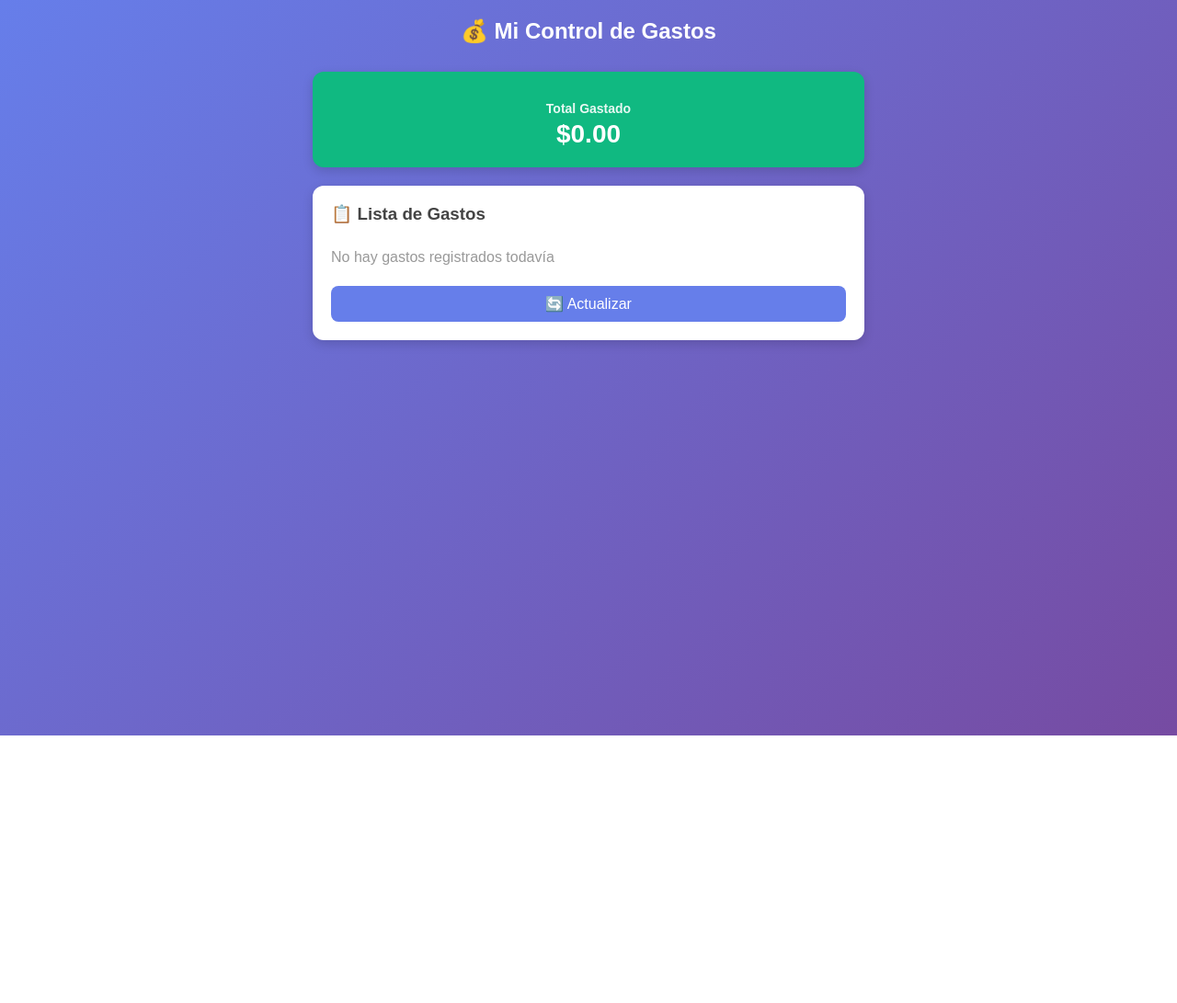
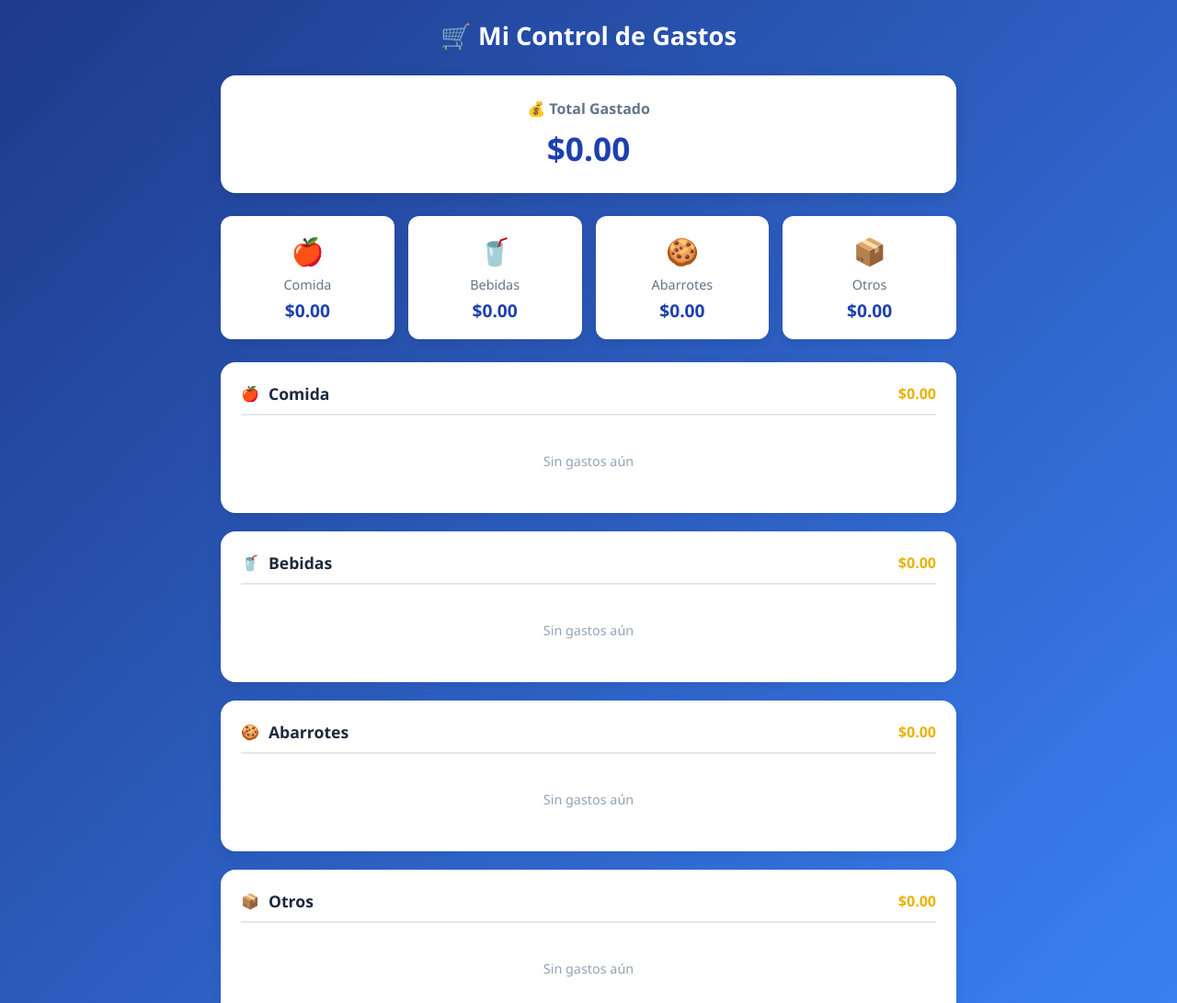
Before and after one commit to angel23479/agente-de-comidas, a website: page index.html in a window 1280 px wide. Shown: the top 1091 px of the page at 92% size. Before the commit the page ends 800 px from the top, so only its background shows below. Drawn offline with Linux system fonts and the light colour scheme; no server answers.

Commit message:
Refactor index.html with updated styles and structure

```diff
--- a/index.html
+++ b/index.html
@@ -9,159 +9,317 @@
             margin: 0;
             padding: 0;
             box-sizing: border-box;
-            font-family: Arial, sans-serif;
+            font-family: 'Segoe UI', Roboto, sans-serif;
         }
 
         body {
-            background: linear-gradient(135deg, #667eea 0%, #764ba2 100%);
+            background: linear-gradient(135deg, #1e3a8a 0%, #3b82f6 100%);
             min-height: 100vh;
             padding: 20px;
         }
 
-        .contenedor {
-            max-width: 600px;
+        .container {
+            max-width: 800px;
             margin: 0 auto;
         }
 
         h1 {
+            text-align: center;
             color: white;
-            text-align: center;
-            margin-bottom: 30px;
-            font-size: 24px;
+            margin-bottom: 25px;
+            font-size: 1.7rem;
         }
 
-        .tarjeta {
+        .total-card {
+            background: white;
+            border-radius: 16px;
+            padding: 25px;
+            text-align: center;
+            margin-bottom: 25px;
+            box-shadow: 0 4px 15px rgba(0,0,0,0.1);
+        }
+
+        .total-card h2 {
+            font-size: 1rem;
+            color: #64748b;
+            margin-bottom: 8px;
+        }
+
+        .total-card .amount {
+            font-size: 2.2rem;
+            font-weight: bold;
+            color: #1e40af;
+        }
+
+        .resumen-grid {
+            display: grid;
+            grid-template-columns: repeat(auto-fit, minmax(150px, 1fr));
+            gap: 15px;
+            margin-bottom: 25px;
+        }
+
+        .resumen-card {
             background: white;
             border-radius: 12px;
-            padding: 20px;
-            margin-bottom: 20px;
-            box-shadow: 0 4px 12px rgba(0,0,0,0.15);
+            padding: 18px;
+            text-align: center;
+            box-shadow: 0 4px 12px rgba(0,0,0,0.08);
+            transition: transform 0.2s;
         }
 
-        .total {
-            background: #10b981;
-            color: white;
-            text-align: center;
-            font-size: 28px;
-            font-weight: bold;
+        .resumen-card:hover {
+            transform: translateY(-3px);
         }
 
-        .total small {
-            font-size: 14px;
-            opacity: 0.9;
+        .resumen-card .icono {
+            font-size: 1.8rem;
+            margin-bottom: 8px;
         }
 
-        .lista {
-            list-style: none;
+        .resumen-card .titulo {
+            font-size: 0.9rem;
+            color: #64748b;
+            margin-bottom: 5px;
         }
 
-        .lista li {
-            padding: 12px 0;
-            border-bottom: 1px solid #eee;
+        .resumen-card .valor {
+            font-size: 1.2rem;
+            font-weight: bold;
+            color: #1e40af;
+        }
+
+        .categoria-section {
+            background: white;
+            border-radius: 16px;
+            padding: 22px;
+            margin-bottom: 20px;
+            box-shadow: 0 4px 15px rgba(0,0,0,0.08);
+        }
+
+        .categoria-header {
+            display: flex;
+            align-items: center;
+            gap: 10px;
+            margin-bottom: 15px;
+            padding-bottom: 10px;
+            border-bottom: 2px solid #e2e8f0;
+        }
+
+        .categoria-header h3 {
+            font-size: 1.1rem;
+            color: #1e293b;
+        }
+
+        .categoria-total {
+            margin-left: auto;
+            font-weight: bold;
+            color: #eab308;
+        }
+
+        .item {
             display: flex;
             justify-content: space-between;
             align-items: center;
+            padding: 12px 0;
+            border-bottom: 1px solid #f1f5f9;
         }
 
-        .lista li:last-child {
+        .item:last-child {
             border-bottom: none;
         }
 
-        .descripcion {
+        .item-nombre {
             font-weight: 500;
-            color: #333;
+            color: #334155;
         }
 
-        .precio {
-            font-weight: bold;
-            color: #667eea;
+        .item-fecha {
+            font-size: 0.75rem;
+            color: #94a3b8;
+            margin-top: 3px;
         }
 
-        .fecha {
-            font-size: 11px;
-            color: #999;
-            margin-top: 4px;
+        .item-precio {
+            font-weight: bold;
+            color: #16a34a;
         }
 
-        .vacio {
+        .empty {
             text-align: center;
-            color: #999;
-            padding: 20px;
-        }
-
-        .actualizar {
-            background: #667eea;
-            color: white;
-            border: none;
-            padding: 10px 20px;
-            border-radius: 8px;
-            cursor: pointer;
-            width: 100%;
-            font-size: 16px;
-            margin-top: 10px;
-        }
-
-        .actualizar:hover {
-            background: #5a6edb;
+            padding: 25px;
+            color: #94a3b8;
+            font-size: 0.9rem;
         }
     </style>
 </head>
 <body>
-    <div class="contenedor">
-        <h1>💰 Mi Control de Gastos</h1>
+    <div class="container">
+        <h1>🛒 Mi Control de Gastos</h1>
 
-        <div class="tarjeta total">
-            <small>Total Gastado</small><br>
-            $<span id="total">0.00</span>
+        <!-- Tarjeta del Total General -->
+        <div class="total-card">
+            <h2>💰 Total Gastado</h2>
+            <div class="amount" id="total-general">$0.00</div>
         </div>
 
-        <div class="tarjeta">
-            <h3 style="margin-bottom: 15px; color: #444;">📋 Lista de Gastos</h3>
-            <ul class="lista" id="lista">
-                <li class="vacio">No hay gastos registrados todavía</li>
-            </ul>
-            <button class="actualizar" onclick="cargarDatos()">🔄 Actualizar</button>
+        <!-- Resumen por categorías -->
+        <div class="resumen-grid">
+            <div class="resumen-card">
+                <div class="icono">🍎</div>
+                <div class="titulo">Comida</div>
+                <div class="valor" id="res-comida">$0.00</div>
+            </div>
+            <div class="resumen-card">
+                <div class="icono">🥤</div>
+                <div class="titulo">Bebidas</div>
+                <div class="valor" id="res-bebidas">$0.00</div>
+            </div>
+            <div class="resumen-card">
+                <div class="icono">🍪</div>
+                <div class="titulo">Abarrotes</div>
+                <div class="valor" id="res-abarrotes">$0.00</div>
+            </div>
+            <div class="resumen-card">
+                <div class="icono">📦</div>
+                <div class="titulo">Otros</div>
+                <div class="valor" id="res-otros">$0.00</div>
+            </div>
+        </div>
+
+        <!-- Sección: Comida -->
+        <div class="categoria-section">
+            <div class="categoria-header">
+                <span>🍎</span>
+                <h3>Comida</h3>
+                <span class="categoria-total" id="cat-comida">$0.00</span>
+            </div>
+            <div id="lista-comida">
+                <div class="empty">Sin gastos aún</div>
+            </div>
+        </div>
+
+        <!-- Sección: Bebidas -->
+        <div class="categoria-section">
+            <div class="categoria-header">
+                <span>🥤</span>
+                <h3>Bebidas</h3>
+                <span class="categoria-total" id="cat-bebidas">$0.00</span>
+            </div>
+            <div id="lista-bebidas">
+                <div class="empty">Sin gastos aún</div>
+            </div>
+        </div>
+
+        <!-- Sección: Abarrotes -->
+        <div class="categoria-section">
+            <div class="categoria-header">
+                <span>🍪</span>
+                <h3>Abarrotes</h3>
+                <span class="categoria-total" id="cat-abarrotes">$0.00</span>
+            </div>
+            <div id="lista-abarrotes">
+                <div class="empty">Sin gastos aún</div>
+            </div>
+        </div>
+
+        <!-- Sección: Otros -->
+        <div class="categoria-section">
+            <div class="categoria-header">
+                <span>📦</span>
+                <h3>Otros</h3>
+                <span class="categoria-total" id="cat-otros">$0.00</span>
+            </div>
+            <div id="lista-otros">
+                <div class="empty">Sin gastos aún</div>
+            </div>
         </div>
     </div>
 
     <script>
-        async function cargarDatos() {
-            try {
-                const respuesta = await fetch('/api/gastos');
-                const datos = await respuesta.json();
-                const lista = document.getElementById('lista');
-                const totalElem = document.getElementById('total');
+        let gastos = [];
 
-                lista.innerHTML = '';
+        // Palabras clave para clasificar automáticamente
+        const categorias = {
+            comida: ['pan', 'huevo', 'carne', 'pollo', 'pescado', 'arroz', 'frijol', 'lenteja', 'atún', 'leche', 'queso', 'mantequilla', 'yogur', 'cereal', 'azúcar', 'sal', 'aceite', 'especia', 'comida', 'verdura', 'fruta', 'huevo', 'carnudo', 'blanco', 'albac', 'yervit'],
+            bebidas: ['agua', 'refresco', 'jugo', 'leche', 'café', 'té', 'gaseosa', 'cerveza', 'vino', 'bebida'],
+            abarrotes: ['arroz', 'pasta', 'fideo', 'harina', 'galleta', 'pan', 'azúcar', 'café', 'aceite', 'detergente', 'jabón', 'papel', 'servitoalla', 'limpieza']
+        };
 
-                if (datos.length === 0) {
-                    lista.innerHTML = '<li class="vacio">No hay gastos registrados todavía</li>';
-                    totalElem.textContent = '0.00';
-                    return;
+        function clasificar(nombre) {
+            const texto = nombre.toLowerCase();
+            for (const palabra of categorias.comida) {
+                if (texto.includes(palabra)) return 'comida';
+            }
+            for (const palabra of categorias.bebidas) {
+                if (texto.includes(palabra)) return 'bebidas';
+            }
+            for (const palabra of categorias.abarrotes) {
+                if (texto.includes(palabra)) return 'abarrotes';
+            }
+            return 'otros';
+        }
+
+        function cargarGastos() {
+            const guardados = localStorage.getItem('gastos');
+            if (guardados) gastos = JSON.parse(guardados);
+            mostrarTodo();
+        }
+
+        function mostrarTodo() {
+            const grupos = {
+                comida: [],
+                bebidas: [],
+                abarrotes: [],
+                otros: []
+            };
+
+            gastos.forEach(g => {
+                const cat = clasificar(g.nombre);
+                grupos[cat].push(g);
+            });
+
+            let totalGeneral = 0;
+
+            // Recorrer cada categoría
+            for (const cat in grupos) {
+                const lista = document.getElementById(`lista-${cat}`);
+                const totalEl = document.getElementById(`cat-${cat}`);
+                const resEl = document.getElementById(`res-${cat}`);
+
+                let totalCat = 0;
+                let html = '';
+
+                if (grupos[cat].length === 0) {
+                    html = '<div class="empty">Sin gastos aún</div>';
+                } else {
+                    grupos[cat].forEach(g => {
+                        totalCat += parseFloat(g.precio);
+                        totalGeneral += parseFloat(g.precio);
+                        const fecha = new Date(g.fecha).toLocaleDateString('es-ES', {
+                            day: '2-digit', month: '2-digit', hour: '2-digit', minute: '2-digit'
+                        });
+                        html += `
+                            <div class="item">
+                                <div>
+                                    <div class="item-nombre">${g.nombre}</div>
+                                    <div class="item-fecha">${fecha}</div>
+                                </div>
+                                <div class="item-precio">$${parseFloat(g.precio).toFixed(2)}</div>
+                            </div>
+                        `;
+                    });
                 }
 
-                let total = 0;
-                datos.reverse().forEach(gasto => {
-                    total += parseFloat(gasto.precio);
-                    const item = document.createElement('li');
-                    item.innerHTML = `
-                        <div>
-                            <div class="descripcion">${gasto.descripcion}</div>
-                            <div class="fecha">${gasto.fecha || ''}</div>
-                        </div>
-                        <div class="precio">$${parseFloat(gasto.precio).toFixed(2)}</div>
-                    `;
-                    lista.appendChild(item);
-                });
+                lista.innerHTML = html;
+                totalEl.textContent = `$${totalCat.toFixed(2)}`;
+                resEl.textContent = `$${totalCat.toFixed(2)}`;
+            }
 
-                totalElem.textContent = total.toFixed(2);
-            } catch (error) {
-                alert('❌ No se pudieron cargar los datos');
-                console.error(error);
-            }
+            document.getElementById('total-general').textContent = `$${totalGeneral.toFixed(2)}`;
         }
 
-        cargarDatos();
+        cargarGastos();
+        setInterval(cargarGastos, 10000);
     </script>
 </body>
 </html>
```
